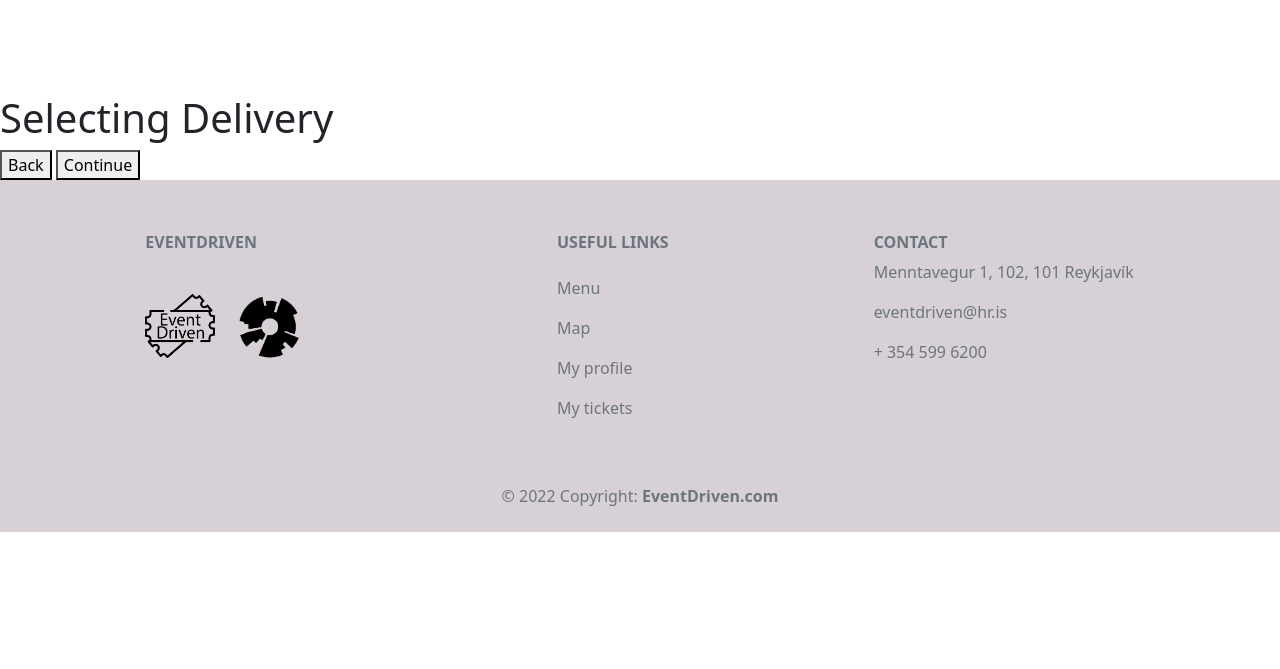
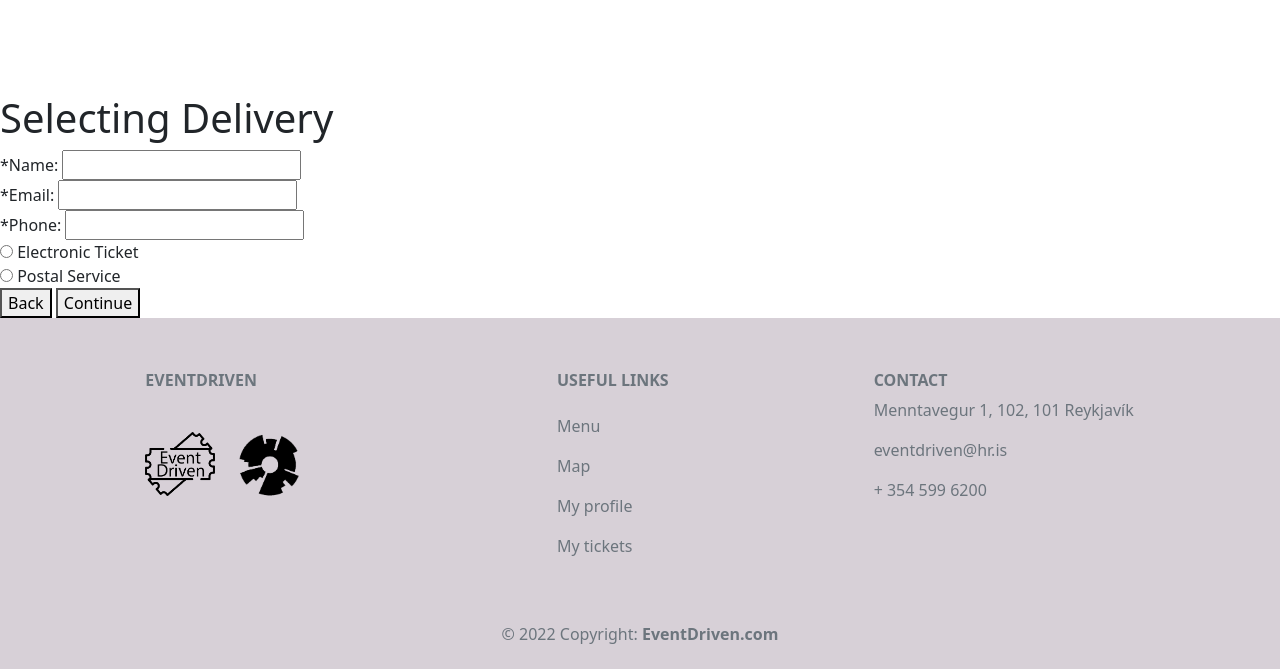
Before and after one commit to kjarrii/vln2, a Django app: page /booking/select_delivery in a window 1280 px wide. Shown: the part 66-735 px from the top of the page. Run offline with Django 4.2, Linux system fonts and the light colour scheme; the visitor is signed in with stand-in values (Sample User, id 1); some libraries are stand-ins or nearby versions.

Commit message:
delivery functionality

```diff
--- a/event_driven/booking/forms/booking_form.py
+++ b/event_driven/booking/forms/booking_form.py
@@ -5,4 +5,4 @@ from django.forms import ModelForm
 class BookingForm(ModelForm):
     class Meta:
         model = Bookings
-        fields = ['tickets', 'name', 'email', 'phone', 'full_name', 'street', 'no', 'city', 'zip', 'country', 'eventid', 'userid']
+        fields = ['tickets', 'name', 'email', 'phone', 'full_name', 'street', 'no', 'city', 'zip', 'country', 'eventid', 'userid', 'delivery_method']
--- a/event_driven/booking/models.py
+++ b/event_driven/booking/models.py
@@ -19,6 +19,7 @@ class Ticket(models.Model):
 
 class Bookings(models.Model):
     tickets = models.CharField(max_length=255)
+    delivery_method = models.CharField(max_length=255)
     name = models.CharField(max_length=255)
     email = models.CharField(max_length=255)
     phone = models.CharField(max_length=255)
--- a/event_driven/static/js/select_delivery.js
+++ b/event_driven/static/js/select_delivery.js
@@ -1,5 +1,65 @@
 let eventid = sessionStorage.getItem('eventid')
+let postal_service_box = document.getElementById('postal_service_div')
+let radioButtons = document.querySelectorAll('input[name="ticket_type"]');
+let name_element = document.getElementById('name_input');
+let email_element = document.getElementById('email_input');
+let phone_element = document.getElementById('phone_input');
+let full_name_element = document.getElementById('full_name_input')
+let street_element = document.getElementById('street_input')
+let city_element = document.getElementById('city_input')
+let no_element = document.getElementById('no_input')
+let zip_element = document.getElementById('zip_input')
+let country_element = document.getElementById('country_input')
 
 function go_back () {
     window.location.href = eventid
 }
+
+
+function handleRadioClick() {
+    if (document.getElementById('select_electronic_ticket').checked) {
+        postal_service_box.style.display = 'none';
+    }
+    else {
+        postal_service_box.style.display = 'block';
+    }
+}
+radioButtons.forEach(radio => {
+    radio.addEventListener('click', handleRadioClick)
+})
+
+function go_forward() {
+    if (document.getElementById('select_electronic_ticket').checked) {
+        if (email_element.value !== '' && name_element.value !== '' && phone_element.value !== '') {
+            sessionStorage.setItem('name', name_element.value)
+            sessionStorage.setItem('email', email_element.value)
+            sessionStorage.setItem('phone', phone_element.value)
+            sessionStorage.setItem('delivery_method', 'electronic_ticket')
+            sessionStorage.setItem('full_name', '')
+            sessionStorage.setItem('street', '')
+            sessionStorage.setItem('city', '')
+            sessionStorage.setItem('no', '')
+            sessionStorage.setItem('zip', '')
+            sessionStorage.setItem('country', '')
+            window.location.href = 'select_payment'
+        }
+    }
+    else if(document.getElementById('select_postal_service').checked) {
+        if (email_element.value !== '' && name_element.value !== '' && phone_element.value !== '' && full_name_element.value !== '' && street_element.value !== '' && city_element.value !== '' && no_element.value !== '' && zip_element.value !== '' && country_element.value !== ''){
+            sessionStorage.setItem('name', name_element.value)
+            sessionStorage.setItem('email', email_element.value)
+            sessionStorage.setItem('phone', phone_element.value)
+            sessionStorage.setItem('delivery_method', 'postal_service')
+            sessionStorage.setItem('full_name', full_name_element.value)
+            sessionStorage.setItem('street', street_element.value)
+            sessionStorage.setItem('city', city_element.value)
+            sessionStorage.setItem('no', no_element.value)
+            sessionStorage.setItem('zip', zip_element.value)
+            sessionStorage.setItem('country', country_element.value)
+            window.location.href = 'select_payment'
+        }
+    }
+    else {
+        console.log("Ekki búið að velja box")
+    }
+}
--- a/event_driven/static/js/select_payment.js
+++ b/event_driven/static/js/select_payment.js
@@ -11,6 +11,7 @@ zip_element = document.getElementById('id_zip')
 country_element = document.getElementById('id_country')
 event_element = document.getElementById('id_eventid')
 user_element = document.getElementById('id_userid')
+delivery_element = document.getElementById('id_delivery_method')
 submit_button = document.getElementById('submit_button')
 console.log(ticket_element)
 
@@ -33,6 +34,7 @@ function delete_this_function() {
     sessionStorage.setItem('city', 'London');
     sessionStorage.setItem('zip', '210');
     sessionStorage.setItem('country', 'England');
+    sessionStorage.setItem('delivery_method', 'postal_service');
 }
 function go_forward (){
     delete_this_function()
@@ -47,6 +49,7 @@ function go_forward (){
     zip_element.value = sessionStorage.getItem('zip')
     country_element.value = sessionStorage.getItem('country')
     event_element.value = sessionStorage.getItem('eventid')
+    delivery_element.value = sessionStorage.getItem('delivery_method')
     user_element.value = JSON.parse(document.getElementById('user_id').textContent);
 
     if (verify_input()) {
--- a/event_driven/templates/booking/select_delivery.html
+++ b/event_driven/templates/booking/select_delivery.html
@@ -8,11 +8,52 @@
         <br>
         <br>
         <h1>Selecting Delivery</h1>
-
-
-        <input id='event_id' value=10 type="hidden">
+        <div>
+        <label>*Name:</label>
+        <input id="name_input" required>
+        </div>
+        <div>
+            <label>*Email:</label>
+            <input id="email_input" required>
+        </div>
+        <div>
+            <label>*Phone:</label>
+            <input id="phone_input" required>
+        </div>
+        <div>
+            <input type="radio" id="select_electronic_ticket" name="ticket_type" value="electronic_ticket">
+            <label for="select_electronic_ticket">Electronic Ticket</label><br>
+            <input type="radio" id="select_postal_service" name="ticket_type" value="postal_service">
+            <label for="select_postal_service">Postal Service</label><br>
+        </div>
+        <div id="postal_service_div" style="display:none">
+            <div>
+                <label>Full Name:</label>
+                <input id="full_name_input">
+            </div>
+            <div>
+                <label>Street:</label>
+                <input id="street_input">
+            </div>
+            <div>
+                <label>City:</label>
+                <input id="city_input">
+            </div>
+            <div>
+                <label>No:</label>
+                <input id="no_input" type="number">
+            </div>
+            <div>
+                <label>Zip:</label>
+                <input id="zip_input" type="number">
+            </div>
+            <div>
+                <label>Country:</label>
+                <input id="country_input">
+            </div>
+        </div>
         <button onclick="go_back()"> Back</button>
-        <button onclick="location.href='select_payment'"> Continue</button>
+        <button onclick="go_forward()"> Continue</button>
     </div>
 
 
--- a/event_driven/templates/booking/select_payment.html
+++ b/event_driven/templates/booking/select_payment.html
@@ -31,6 +31,7 @@
         {% render_field form.country %}
         {% render_field form.eventid %}
         {% render_field form.userid %}
+        {% render_field form.delivery_method %}
         {{ request.user.id|json_script:"user_id" }}
 
     <button id ='submit_button' type="submit" name="save">Finish booking</button>
```
Also changed, not shown: event_driven/booking/migrations/0008_bookings_delivery_method.py (added).
